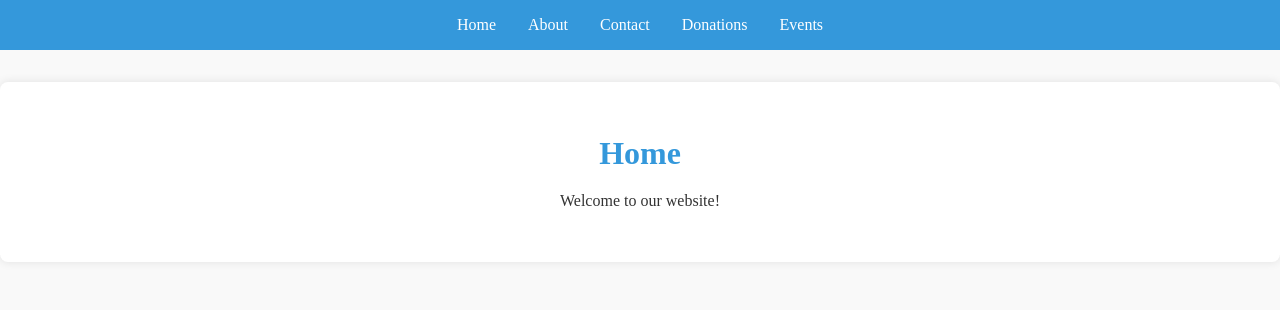
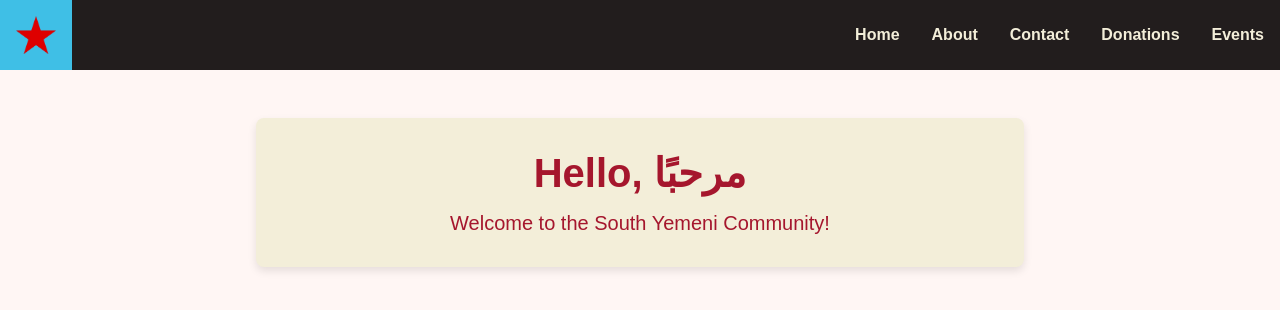
Before and after one commit to AymenS02/The-Yemeni-Community, a React (Create React App) app in the folder the-yemeni-community/: page / in a window 1280 px wide. Shown: the top 310 px of the page. Built offline with nearby package versions, Linux system fonts and the light colour scheme.

Commit message:
finished home and nav bar

```diff
--- a/the-yemeni-community/src/App.scss
+++ b/the-yemeni-community/src/App.scss
@@ -0,0 +1,14 @@
+// Basic reset
+* {
+    margin: 0;
+    padding: 0;
+  }
+
+  // App container
+  .App {
+    font-family: Arial, sans-serif;
+  }
+
+  body {
+    background-color: #FFF6F4;
+  }
--- a/the-yemeni-community/src/components/about/About.js
+++ b/the-yemeni-community/src/components/about/About.js
@@ -0,0 +1,9 @@
+import React from "react";
+import "./About.scss"
+function About () {
+    return (
+        <div>About Me</div>
+    )
+}
+
+export default About;
--- a/the-yemeni-community/src/components/contact/Contact.js
+++ b/the-yemeni-community/src/components/contact/Contact.js
@@ -0,0 +1,9 @@
+import React from "react";
+import "./Contact.scss"
+function Contact () {
+    return (
+        <div>Contact Me</div>
+    )
+}
+
+export default Contact;
--- a/the-yemeni-community/src/components/donations/Donations.js
+++ b/the-yemeni-community/src/components/donations/Donations.js
@@ -0,0 +1,9 @@
+import React from "react";
+import "./Donations.scss"
+function Donations () {
+    return (
+        <div>Donations</div>
+    )
+}
+
+export default Donations;
--- a/the-yemeni-community/src/components/events/Events.js
+++ b/the-yemeni-community/src/components/events/Events.js
@@ -0,0 +1,9 @@
+import React from "react";
+import "./Events.scss"
+function Events () {
+    return (
+        <div>Events</div>
+    )
+}
+
+export default Events;
--- a/the-yemeni-community/src/components/home/Home.js
+++ b/the-yemeni-community/src/components/home/Home.js
@@ -1,10 +1,12 @@
 import React from 'react';
-
+import './Home.scss'
 function Home() {
   return (
-    <div className="section home">
-      <h1 className="home-header">Home</h1>
-      <p className="home-content">Welcome to our website!</p>
+    <div className="home" >
+      <div className="welcome-box">
+        <h1 className="welcome-header">Hello, مرحبًا</h1>
+        <p className="welcome-content">Welcome to the South Yemeni Community!</p>
+      </div>
     </div>
   );
 }
--- a/the-yemeni-community/src/components/home/Home.scss
+++ b/the-yemeni-community/src/components/home/Home.scss
@@ -0,0 +1,30 @@
+// Home section styles
+.home {
+
+    .welcome-box {
+        display: flex;
+        align-items: center;
+        justify-content: center;
+        flex-direction: column;
+        background-color: #F3EED9;  // Light blue background
+        border-radius: 8px;
+        box-shadow: 0 4px 8px rgba(0, 0, 0, 0.1);
+        padding: 2rem;
+        max-width: 100%;
+        height: 100%;
+        margin: 0 20%;
+        margin-top: 6vh;
+        text-align: center;
+
+        .welcome-header {
+            color: #A5162D;  // Dark teal color
+            font-size: 2.5rem;
+            margin-bottom: 1rem;
+          }
+
+          .welcome-content {
+            color: #A5162D;  // Darker teal color
+            font-size: 1.25rem;
+          }
+    }
+}
--- a/the-yemeni-community/src/components/navbar/Navbar.js
+++ b/the-yemeni-community/src/components/navbar/Navbar.js
@@ -1,16 +1,18 @@
 import React from 'react';
-import { Link } from 'react-router-dom';
-import './Navbar.scss'; // Ensure you have a corresponding SCSS file for Navbar styles
+import './Navbar.scss';
 
 function Navbar() {
   return (
-    <nav className="navbar">
-      <Link className="nav-link" to="/">Home</Link>
-      <Link className="nav-link" to="/about">About</Link>
-      <Link className="nav-link" to="/contact">Contact</Link>
-      <Link className="nav-link" to="/donations">Donations</Link>
-      <Link className="nav-link" to="/events">Events</Link>
-    </nav>
+    <div className="navbar">
+      <img className="star" src={"/redstar.png"} alt="Star" />
+      <div className="nav-links-container">
+        <a href="/" className="nav-link">Home</a>
+        <a href="/about" className="nav-link">About</a>
+        <a href="/contact" className="nav-link">Contact</a>
+        <a href="/donations" className="nav-link">Donations</a>
+        <a href="/events" className="nav-link">Events</a>
+      </div>
+    </div>
   );
 }
 
--- a/the-yemeni-community/src/components/navbar/Navbar.scss
+++ b/the-yemeni-community/src/components/navbar/Navbar.scss
@@ -1,57 +1,43 @@
-// Variables
-$primary-color: #3498db;
-$secondary-color: #2ecc71;
-$text-color: #333;
-$background-color: #f9f9f9;
-$font-family: 'Arial, sans-serif';
+  // Navbar styles
+  .navbar {
+    display: flex;
+    justify-content: space-between;
+    align-items: center;
+    flex-direction: row;
+    background-color: #221d1d;
+    border: 1rem;
 
-// Global styles
-body {
-  font-family: $font-family;
-  margin: 0;
-  padding: 0;
-  background-color: $background-color;
-  color: $text-color;
-}
 
-.App {
-  text-align: center;
-}
+    .star {
+      width: 40px; /* Adjust size as needed */
+      height: auto;
+      background-color: rgb(63, 191, 230);
+      padding: 2vh;
+    }
 
-// Navbar styles
-.navbar {
-  background-color: $primary-color;
-  padding: 1rem;
+    .nav-link {
+      color: #F3EED9;
+      text-decoration: none;
+      margin: 0 1rem;
+      font-weight: bold;
+      justify-content: center; /* Center nav links horizontally */
+    }
 
-  .nav-link {
-    color: white;
-    margin: 0 1rem;
-    text-decoration: none;
+    .nav-link:hover {
+      transition: 0.2s;
+      color: #A5162D;
+    }
 
-    &:hover {
-      color: $secondary-color;
+  }
+
+
+  // Responsive design
+  @media (max-width: 768px) {
+    .navbar {
+      flex-direction: row;
+    }
+
+    .nav-link {
+      margin: 0.5rem 0;
     }
   }
-}
-
-// Section styles
-.section {
-  padding: 2rem;
-  margin: 2rem 0;
-  background-color: white;
-  border-radius: 8px;
-  box-shadow: 0 0 10px rgba(0, 0, 0, 0.1);
-}
-
-.home, .about, .contact, .donations, .events {
-  &-header {
-    font-size: 2rem;
-    color: $primary-color;
-    margin-bottom: 1rem;
-  }
-
-  &-content {
-    font-size: 1rem;
-    line-height: 1.6;
-  }
-}
```
Also changed, not shown: the-yemeni-community/public/redstar.png (added).
